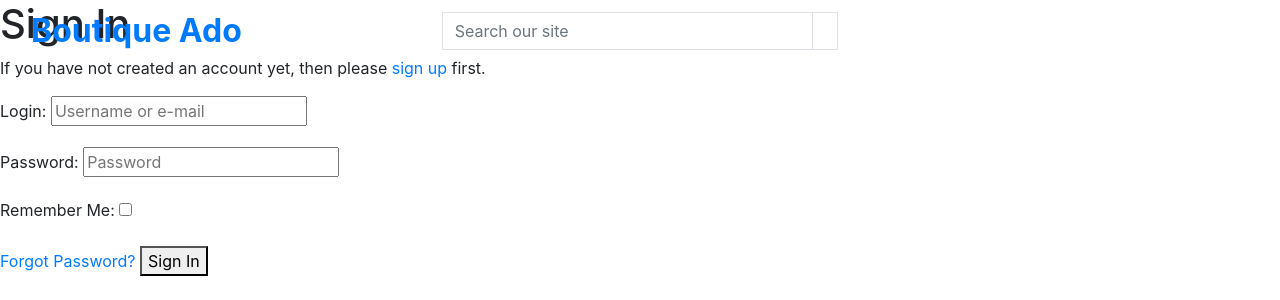
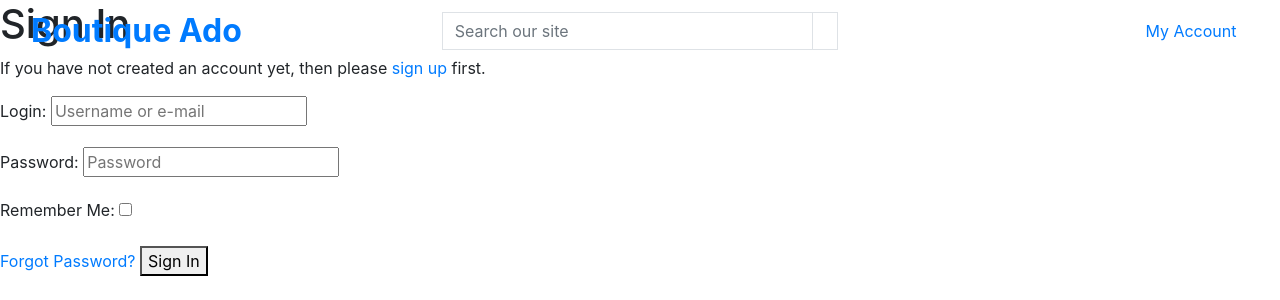
Before and after one commit to roeszler/boutique_ado, a Django app: page /accounts/login/ in a window 1280 px wide. Shown: the top 300 px of the page. Run offline with Django 3.2, Linux system fonts and the light colour scheme; some libraries are stand-ins or nearby versions.

Commit message:
add my accoint link to base.html

```diff
--- a/home_app/templates/home/index.html
+++ b/home_app/templates/home/index.html
@@ -9,7 +9,7 @@
         </div>
     </div>
 </div>
-{% end block %}
+{% endblock %}
 
 {% block content %}
 <!-- <h1 class="display-4 text-success">It works!</h1> -->
@@ -21,7 +21,7 @@
             </h1>
             <div class="my-5">
                 <h4>
-                    <a href="" class="shop-now-button btn btn-lg rounded-0 text-uppercase py-3"></a>
+                    <a href="" class="shop-now-button btn btn-lg rounded-0 text-uppercase py-3">Shop Now</a>
                 </h4>
             </div>
         </div>
--- a/templates/base.html
+++ b/templates/base.html
@@ -42,14 +42,14 @@
     <header class="container-fluid fixed-top">
         <div class="row">
 
-            <!-- to contain our logo and links -->
+            <!-- to contain our logo and links in the header -->
             <div class="col-12 col-lg-4 my-auto py-1 py-1g-0 text-center text-lg-left">
                 <a href="{% url 'home' %}" class="nav-link main-logo-link">
                     <h2 class="logo-front text-back my-0"><strong>Boutique Ado</strong></h2>
                 </a>
             </div>
 
-            <!-- the main search bar -->
+            <!-- the main search bar in the header -->
             <div class="col-12 col-lg-4 my-auto py-1 py-1g-0">
                 <form method="GET" action="">
                     <div class="input-group w-100">
@@ -65,10 +65,17 @@
                 </form>
             </div>
 
-            <!-- contain the account and shopping bag links -->
+            <!-- contain the my account and shopping bag links in the header -->
             <div class="col-12 col-lg-4 my-auto py-1 py-1g-0">
                 <ul class="list-inline list-unstyled text-center text-lg-right my-0">
-                    <li class="list-inline-item dropdown"></li>
+                    <li class="list-inline-item dropdown">
+                        <a href="#" class="text-black nav-link" id="user-options" data-toggle="dropdown" aria-haspopup="true" aria-expanded="false">
+                            <div class="text-center">
+                                <div><i class="fas fa-user fa-lg"></i></div>
+                                <p class="my-0">My Account</p>
+                            </div>
+                        </a>
+                    </li>
                     <li class="list-inline-item"></li>
                 </ul>
             </div>
```
